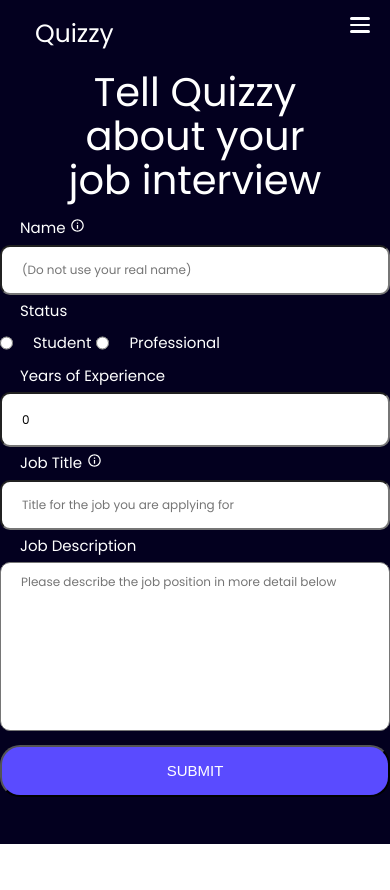
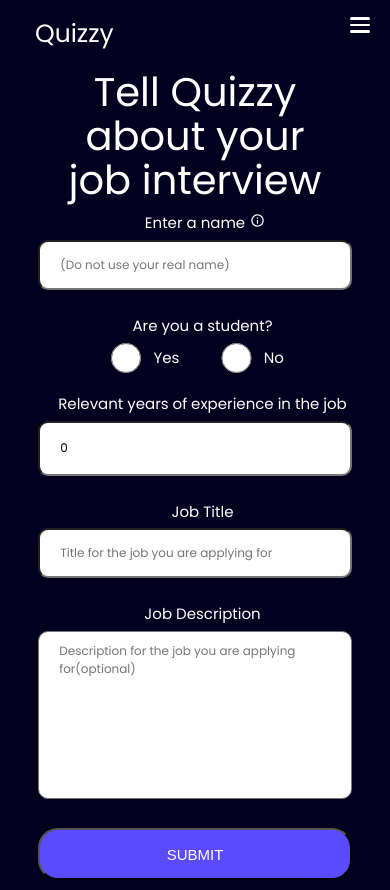
Before and after one commit to LintaRahman/Quizzy, a React (Vite) app: page /form in a window 390 px wide. Before the commit the page ends 844 px from the top, so only its background shows below. Built offline with nearby package versions, Linux system fonts and the light colour scheme; no server answers.

Commit message:
Updated Form

```diff
--- a/src/pages/Chatbot/Chatbot.jsx
+++ b/src/pages/Chatbot/Chatbot.jsx
@@ -123,6 +123,7 @@
       // const transcriptText = transcript.data.text ? transcript.data.text : '';
       const text = transcript.data.text;
       setMessages([...messages, { text, isBot: false, audio: audioUrl }]);
+      console.log({ text, isBot: false, audio: audioUrl });
       if (text != "") {
         setTranscriptLoading(false);
         const res = await sendMsgToOpenAI(text);
@@ -131,6 +132,8 @@
           { text: text, isBot: false, audio: audioUrl },
           { text: res, isBot: true, audio: "" },
         ]);
+
+        console.log(messages);
         checkEndOfInterview();
       }
     } catch (error) {
--- a/src/pages/Form/Form.css
+++ b/src/pages/Form/Form.css
@@ -45,7 +45,7 @@
   text-align: left;
   /* margin-top: 10vh; */
   /* height: 90vh; */
-
+width: 100%;
   padding: 6rem 0rem 0rem 0rem;
   display: flex;
   flex-direction: wrap;
@@ -58,7 +58,7 @@
 
 .formContainer .formItem {
   padding: 10px 0;
-  min-height: auto;
+  /* min-height: auto; */
   /* margin: 20px; */
 }
 
@@ -66,7 +66,7 @@
   /* display: block; */
   /* text-align: center; */
   font-size: 1.5rem;
-  display: inline-block;
+  /* display: inline-block; */
   padding-top: 10rem;
   padding: 5px 5px;
   /* float: left; */
@@ -97,7 +97,7 @@
   /* width: 12px; */
   /* padding: 0; */
   /* margin-right: 5px; */
-  /* flex-shrink: 0;  */
+  flex-shrink: 0;
 }
 
 .formContainer .formItem input[type="para"] {
@@ -126,6 +126,14 @@
   flex-direction: row;
   text-align: center;
   align-items: center;
+  float: left;
+
+  margin-top: 6px;
+
+}
+.formItem .radiobutton input {
+  width: 20%;
+  /* width: 30px; */
 }
 
 .radiobutton label {
@@ -144,8 +152,8 @@
   font-size: 1.5rem;
   padding: 15px 10px;
   margin: 10px 20px;
-  margin-left: 30%;
-  width: 75%;
+  margin-left: 50%;
+  width: 50%;
   background-color: #5a4bff;
   color: white;
   border-radius: 20px;
@@ -189,27 +197,39 @@
 
 .col-25 {
   float: left;
-  width: 25%;
+  width: 40%;
   margin-top: 6px;
   /* display: inline-block; */
 }
 
 .col-75 {
   float: left;
-  width: 75%;
+  width: 60%;
   margin-top: 6px;
 }
 
-@media screen and (max-width: 600px) {
+@media screen and (max-width: 845px) {
   .col-25,
-  .col-75,
   input[type="submit"] {
     width: 100%;
     margin-top: 0;
   }
 
+  .col-75{
+    width: 100%;
+    margin: 0.5rem;
+  }
+
+  .formContainer .formItem {
+    display: flex;
+    flex-direction: column;
+    align-items: center;
+    justify-content: center;
+    text-align: center;
+  }
+
   .formContainer .formItem input {
-    margin: 0;
+    margin: 0rem;
   }
 
   .formContainer .formItem label {
@@ -223,6 +243,7 @@
 
   .formContainer .formItem textarea {
     height: 20vh;
+    margin: 0rem;
     resize: none;
     margin: 0;
   }
@@ -243,6 +264,10 @@
 
   .radioButtons label {
     padding-left: 0;
+  }
+
+  .formItem .radiobutton label {
+    padding: 0px 40px 0 10px;
   }
 
   .iconStyle {
--- a/src/pages/Form/Form.jsx
+++ b/src/pages/Form/Form.jsx
@@ -84,7 +84,7 @@
     <form onSubmit={handleEnter}>
       <div className="formItem">
         <div className="col-25">
-          <label>Name</label>
+          <label>Enter a name</label>
           {/* <FontAwesomeIcon icon={faInfoCircle} /> */}
         <ToolTip text='Enter your name'/>
         </div>
@@ -101,7 +101,7 @@
 
       <div className="formItem">
         <div className="col-25">
-          <label>Status</label>
+          <label>Are you a student?</label>
         </div>
         {/*
         <div style={{margin: '0 20px'}}>
@@ -121,8 +121,8 @@
           </label>
         </div> */}
 
-        <div className="radioButtons col-75">
-          <div className="radiobutton">
+        <div className=" radiobutton">
+          {/* <div className="radiobutton"> */}
             <input
               type="radio"
               name="student"
@@ -130,9 +130,9 @@
               checked={formData.student === true}
               onChange={handleStudentInputChange}
             />
-            <label>Student</label>
-          </div>
-          <div className="radiobutton">
+            <label>Yes</label>
+          {/* </div>
+          <div className="radiobutton"> */}
             <input
               type="radio"
               name="student"
@@ -140,14 +140,14 @@
               checked={formData.student === false}
               onChange={handleStudentInputChange}
             />{" "}
-            <label>Professional</label>
-          </div>
+            <label>No</label>
+          {/* </div> */}
         </div>
       </div>
 
       <div className="formItem">
         <div className="col-25">
-          <label>Years of Experience</label>
+          <label>Relevant years of experience in the job</label>
           {/* <ToolTip text='How many year of experience do you have in this role, or similar roles?' /> */}
         </div>
         <div className="col-75">
@@ -174,7 +174,7 @@
       <div className="formItem">
         <div className="col-25">
           <label>Job Title</label>
-          <ToolTip text='Enter the title for the job you are applying for'/>
+          {/* <ToolTip text='Enter the title for the job you are applying for'/> */}
         </div>
         <div className="col-75">
           <input
@@ -194,11 +194,11 @@
         <div className="col-75">
           <textarea
             name="job_description"
-            cols="40"
-            rows="5"
+            // cols=""
+            // rows="5"
             value={formData.job_description}
             onChange={handleInputChange}
-            placeholder="Please describe the job position in more detail below"
+            placeholder="Description for the job you are applying for(optional)"
           ></textarea>
           {/* <input
             type="para"
--- a/src/pages/Home/Home.jsx
+++ b/src/pages/Home/Home.jsx
@@ -8,10 +8,10 @@
     <>
     <Navbar />
     <Header page="home"/>
-    <section className="pageContainer">
+    {/* <section className="pageContainer">
     <h1>About Quizzy</h1>
     <p>Quizzy is an AI powered chatbot that utlises the OpenAI APIs to simulate an interview situation.</p>
-    </section>
+    </section> */}
     {/* <Footer /> */}
     </>
   )
--- a/src/services/chats.js
+++ b/src/services/chats.js
@@ -42,7 +42,6 @@
   });
 
   const botMsg = res.choices[0].message.content;
-  console.log(botMsg.includes("Thank you for attending"));
   localStorage.setItem("EndOfInterview", botMsg.includes("Thank you for attending"));
   database.push({"role": "assistant", "content": botMsg});
 
@@ -69,7 +68,7 @@
   const botMsg = res.choices[0].message.content;
   database.push({"role": "assistant", "content": botMsg});
   localStorage.setItem("feedback", botMsg);
-  console.log(botMsg);
+  // console.log(botMsg);
 
   return botMsg;
 }
@@ -91,7 +90,7 @@
       Remember to maintain a professional and friendly tone throughout the conversation."`;
       // const interviewPrompt = 'You are saying bye to someone who just finished her interview. Say Thank you for attending this interview .....'
 
-      console.log(interviewPrompt);
+      // console.log(interviewPrompt);
 
       database.push({
           "role": "system",
```
